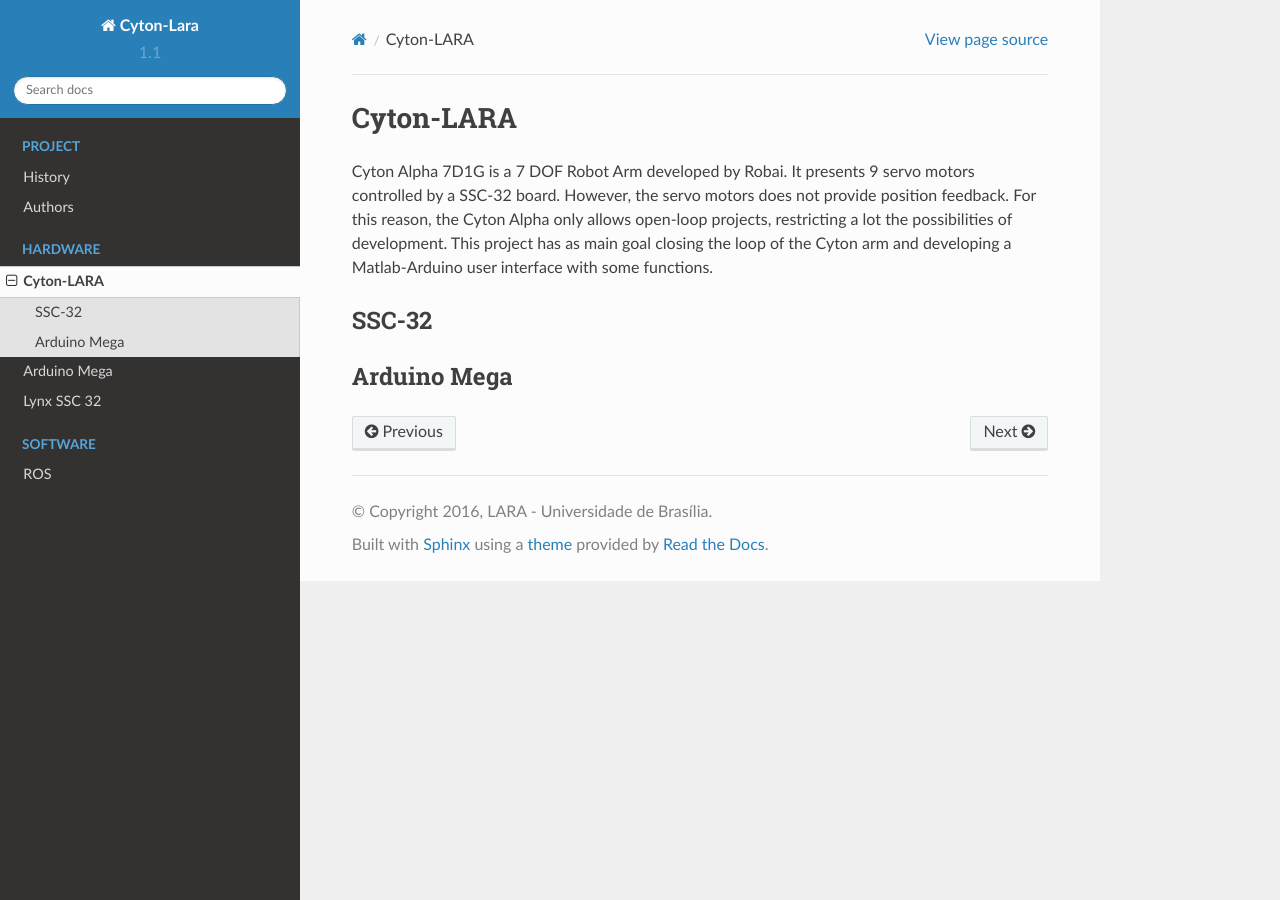
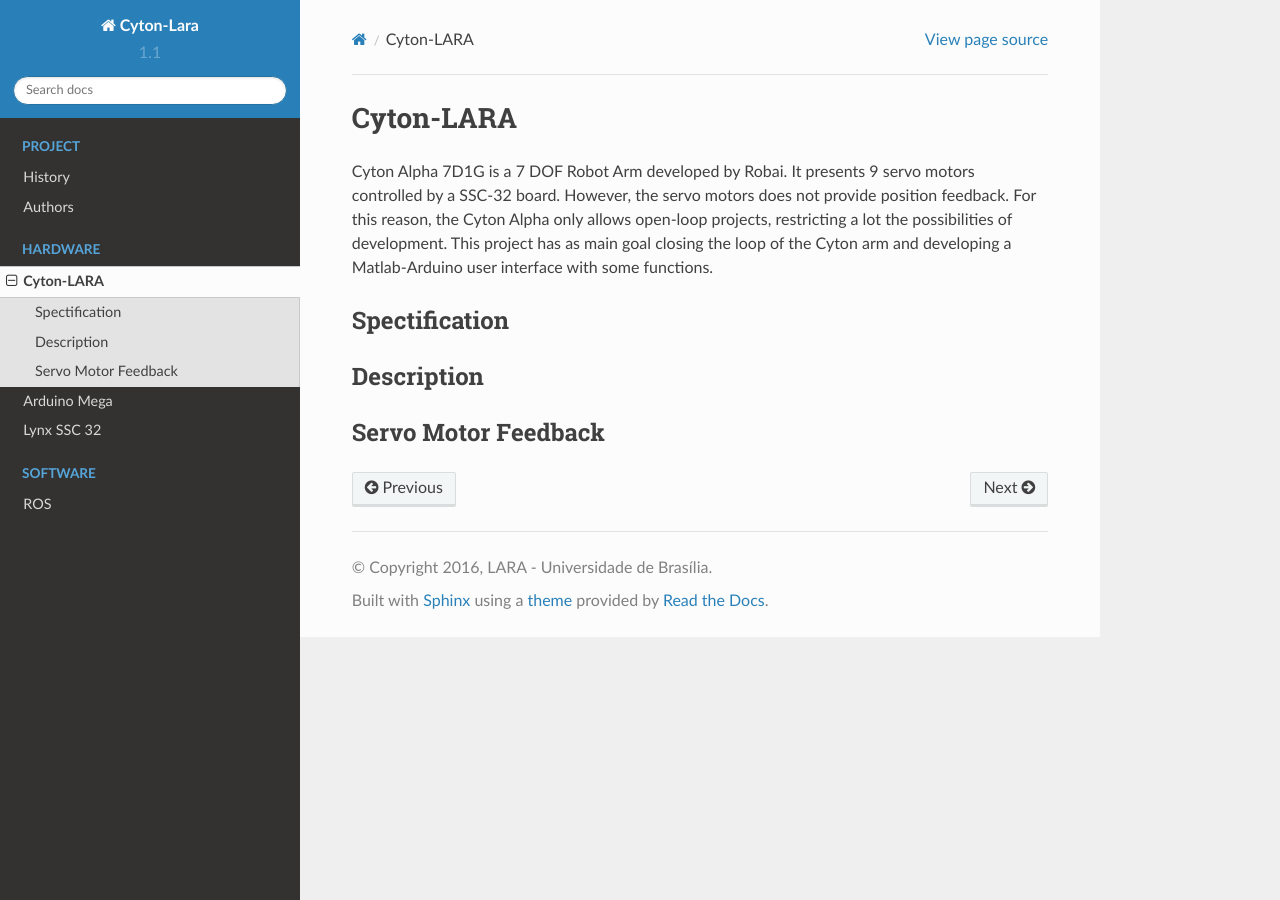
Before and after one commit to lara-unb/Cyton-LARA, a Sphinx documentation site: the page built from docs/source/cyton.rst, in a window 1280 px wide. Built offline with Sphinx 7.4.7 and the Read the Docs theme 2.0.0, drawn with Linux system fonts in a browser that asks for light colours; pages that are not in the unit, such as notebooks, are missing from menus.

Commit message:
Update cyton.rst

```diff
--- a/docs/source/cyton.rst
+++ b/docs/source/cyton.rst
@@ -4,8 +4,11 @@
 
 Cyton Alpha 7D1G is a 7 DOF Robot Arm developed by Robai. It presents 9 servo motors controlled by a SSC-32 board. However, the servo motors does not provide position feedback. For this reason, the Cyton Alpha only allows open-loop projects, restricting a lot the possibilities of development. This project has as main goal closing the loop of the Cyton arm and developing a Matlab-Arduino user interface with some functions.
 
-SSC-32
-------
+Spectification
+--------------
 
-Arduino Mega
-------------
+Description
+-----------
+
+Servo Motor Feedback
+--------------------
```
